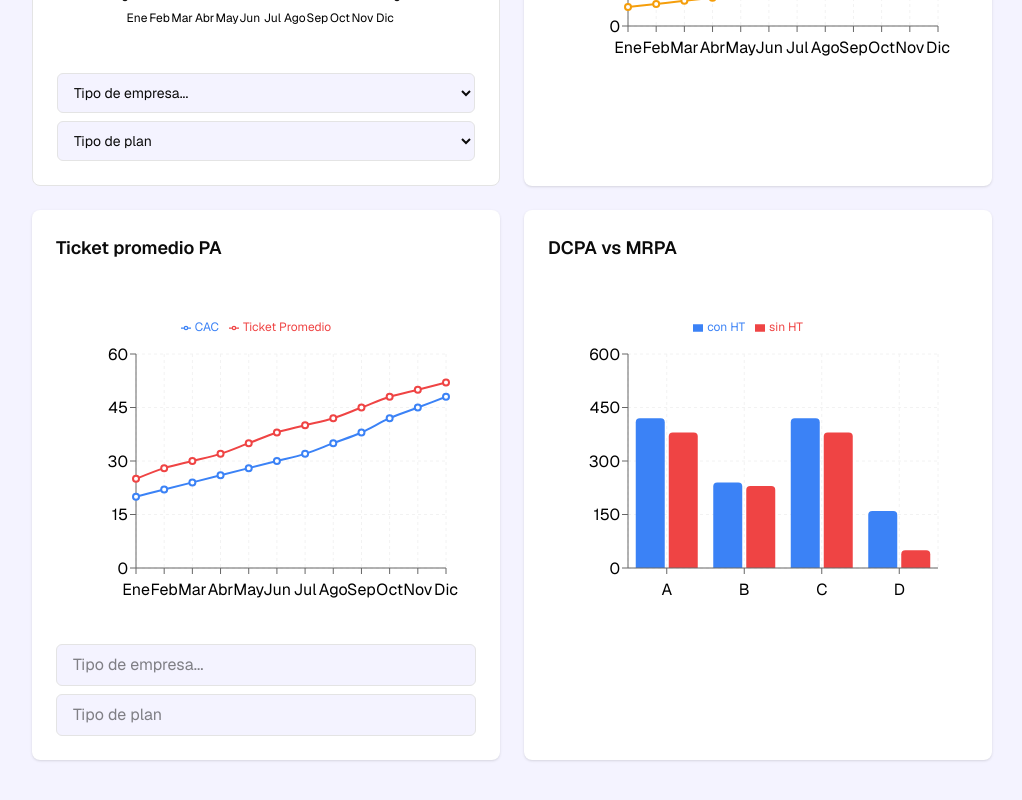
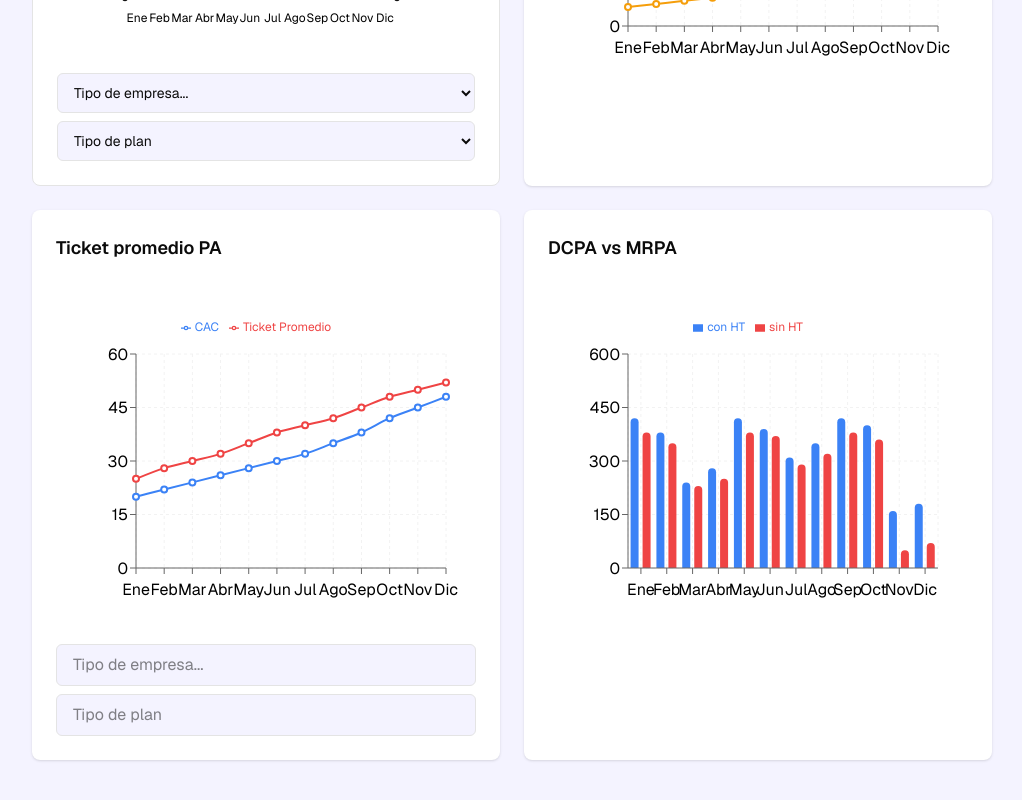
Before and after one commit to AndresMar59/Jobbi_dashboard_Next, a Next.js app: page /dashboard in a window 1280 px wide. Shown: the part 2291-3091 px from the top of the page, without its empty margins (256-1278 px from the left). Built offline with nearby package versions, Linux system fonts and the light colour scheme.

Commit message:
feat: switch DCPA vs MRPA chart to monthly data
Change chart from category to monthly data and remove axis labels.

#VERCEL_SKIP

Co-authored-by: null <229854386+AndresMar59@users.noreply.github.com>

```diff
--- a/components/dashboard/dcpa-mrpa-chart.tsx
+++ b/components/dashboard/dcpa-mrpa-chart.tsx
@@ -3,10 +3,18 @@
 import { BarChart, Bar, XAxis, YAxis, CartesianGrid, Tooltip, ResponsiveContainer, Legend } from "recharts"
 
 const data = [
-  { categoria: "A", conHT: 420, sinHT: 380 },
-  { categoria: "B", conHT: 240, sinHT: 230 },
-  { categoria: "C", conHT: 420, sinHT: 380 },
-  { categoria: "D", conHT: 160, sinHT: 50 },
+  { mes: "Ene", conHT: 420, sinHT: 380 },
+  { mes: "Feb", conHT: 380, sinHT: 350 },
+  { mes: "Mar", conHT: 240, sinHT: 230 },
+  { mes: "Abr", conHT: 280, sinHT: 250 },
+  { mes: "May", conHT: 420, sinHT: 380 },
+  { mes: "Jun", conHT: 390, sinHT: 370 },
+  { mes: "Jul", conHT: 310, sinHT: 290 },
+  { mes: "Ago", conHT: 350, sinHT: 320 },
+  { mes: "Sep", conHT: 420, sinHT: 380 },
+  { mes: "Oct", conHT: 400, sinHT: 360 },
+  { mes: "Nov", conHT: 160, sinHT: 50 },
+  { mes: "Dic", conHT: 180, sinHT: 70 },
 ]
 
 export function DCPAMRPAChart() {
@@ -18,7 +26,7 @@ export function DCPAMRPAChart() {
         <BarChart data={data} margin={{ top: 40, right: 30, left: 20, bottom: 30 }}>
           <CartesianGrid strokeDasharray="3 3" className="stroke-muted" />
           <XAxis
-            dataKey="categoria"
+            dataKey="mes"
             className="text-xs"
             tickMargin={10}
             interval={0}
```
